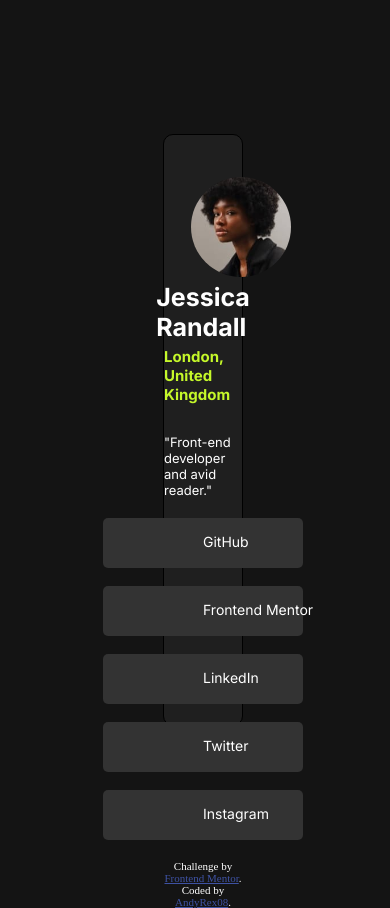
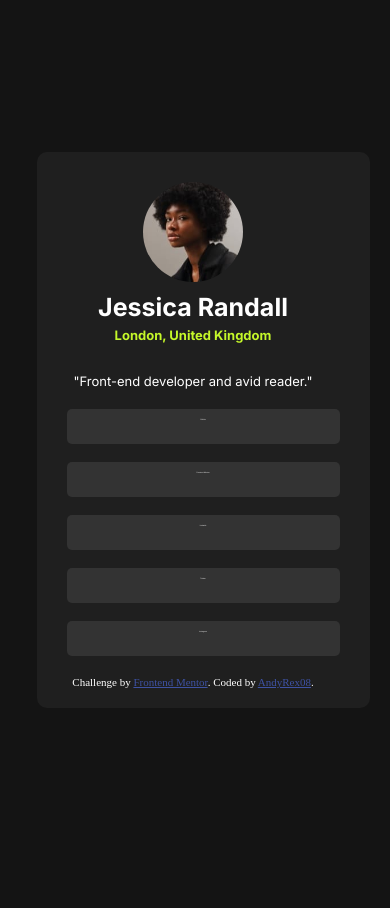
Before and after one commit to AndyRex08/My-Social-Links, a plain HTML site: page index.html in a window 390 px wide. After the commit the page ends 860 px from the top, so only its background shows below. Drawn offline with Linux system fonts and the light colour scheme.

Commit message:
Added the Mobile screen view to the style.css file Also made some minor adjustments to the existing styles.

```diff
--- a/style.css
+++ b/style.css
@@ -12,7 +12,6 @@ body {
 .container {
     height: 70vh;
     width: 20vw;
-    border: 1px solid black;
     background-color: hsl(0, 0%, 12%);
     color: white;
     border-radius: 10px;
@@ -111,3 +110,54 @@ button p{
 .attribution {
     margin-top: 20px;
 }
+
+@media (max-width: 768px) {
+
+  body {
+    height: 100vh;
+    width: 100vw;
+    display: flex;
+    align-items: center;
+    justify-items: center;
+  }
+
+  .container {
+    height: 50vh;
+    width: 70vw;
+    height: auto;
+    border: none;
+    padding: 20px 40px 20px 20px;
+  }
+
+  .imageContainer {
+    margin-left: auto;
+    margin-right: auto;
+    margin-top: 10px;
+  }
+
+  .nameContainer {
+    text-align: center;
+    margin-top: 10px;
+  }
+
+  .nameContainer h6 {
+    font-size: 13px;
+  }
+
+  .socialLinksContainer {
+    width: 100%;
+    padding: 0 10px;
+  }
+
+  button {
+    height: 35px;
+    width: 100%;
+    padding: 9px 17px;
+  }
+
+  button p {
+    width: 100%;
+    text-align: center;
+    font-size: 12%;
+  }
+}
```
